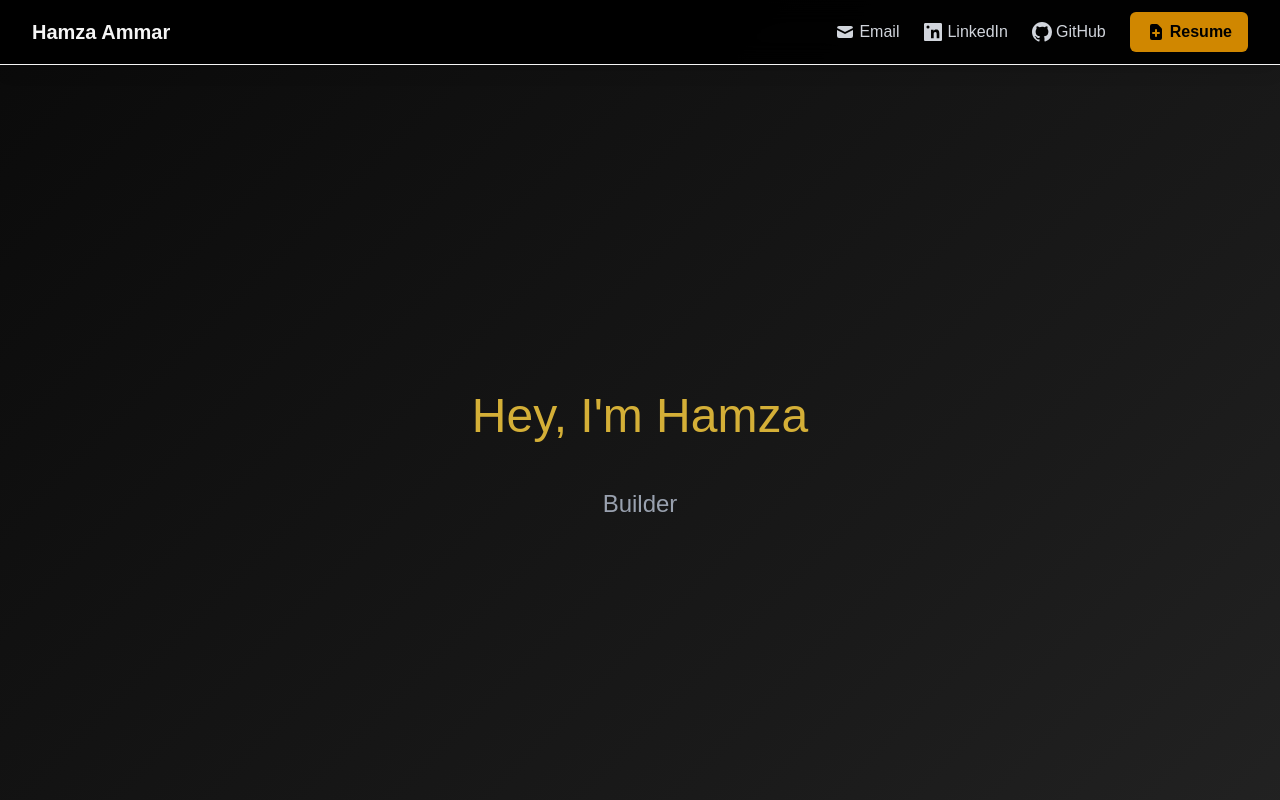
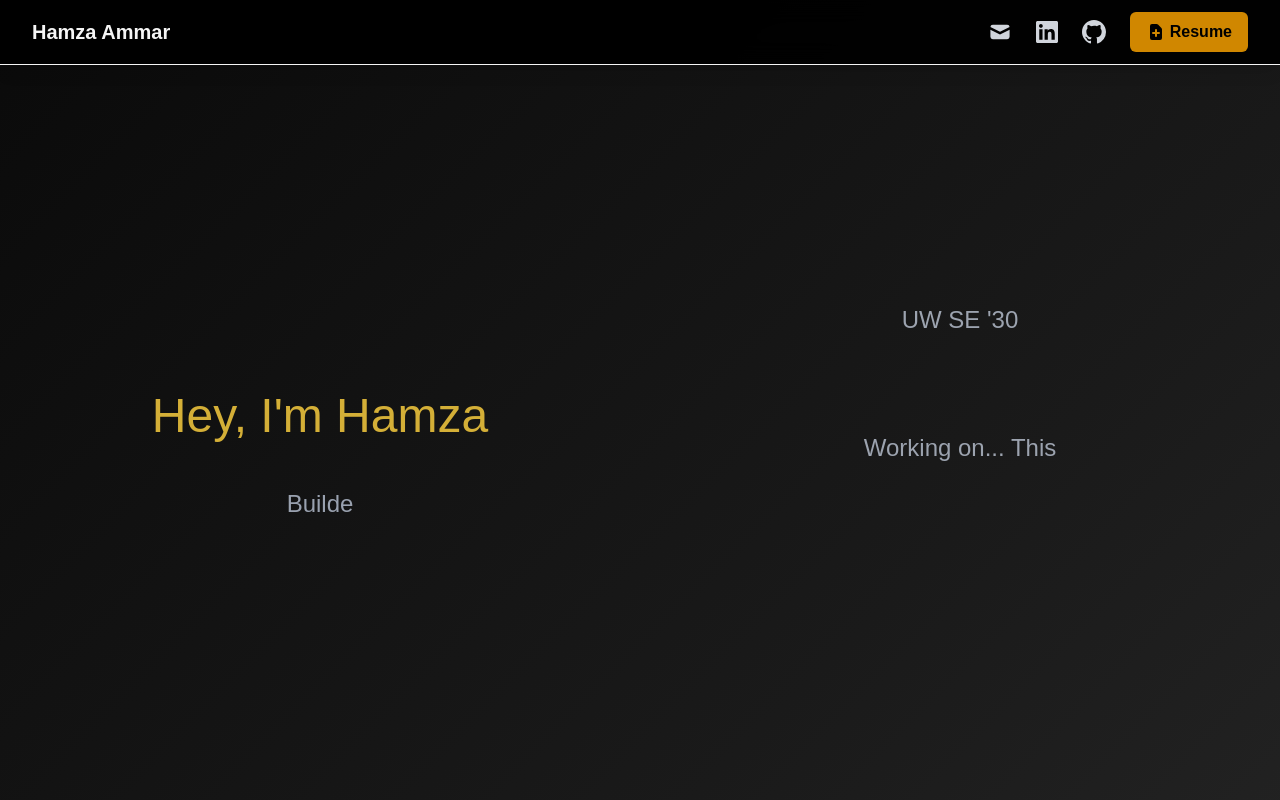
Before and after one commit to hamzakammar/hamzakammar, a Next.js app: page / in a window 1280 px wide. Shown: the top 800 px of the page. Built offline with nearby package versions, Linux system fonts and the light colour scheme.

Commit message:
feat(frontend): Added to main page, removed text from icons

```diff
--- a/src/app/experience.tsx
+++ b/src/app/experience.tsx
@@ -41,7 +41,7 @@ const experiences = [
 
 export default function Experience() {
   return (
-    <div className="max-w-2xl ml-8 px-4 py-12 text-white">
+    <div id="experience" className="max-w-2xl ml-8 px-4 py-12 text-white">
       <h1 className="text-2xl font-bold mb-10 text-center text-gold">Experience</h1>
       <div className="space-y-8">
         {experiences.map((exp, idx) => (
--- a/src/app/header.tsx
+++ b/src/app/header.tsx
@@ -15,35 +15,32 @@ export default function Header() {
               href="mailto:hamza.k.ammar@gmail.com"
               className="text-gray-300 hover:text-gold transition-colors duration-200 flex items-center space-x-1"
             >
-              <svg className="w-5 h-5" fill="currentColor" viewBox="0 0 20 20">
+              <svg className="w-6 h-6" fill="currentColor" viewBox="0 0 20 20">
                 <path d="M2.003 5.884L10 9.882l7.997-3.998A2 2 0 0016 4H4a2 2 0 00-1.997 1.884z" />
                 <path d="M18 8.118l-8 4-8-4V14a2 2 0 002 2h12a2 2 0 002-2V8.118z" />
               </svg>
-              <span>Email</span>
             </a>
 
             <a
               href="https://linkedin.com/in/hamzakammar"
               target="_blank"
               rel="noopener noreferrer"
-              className="text-gray-300 hover:text-gold transition-colors duration-200 flex items-center space-x-1"
+              className="text-gray-300 hover:text-gold transition-colors duration-200"
             >
-              <svg className="w-5 h-5" fill="currentColor" viewBox="0 0 20 20">
-                <path d="M16.338 16.338H13.67V12.16c0-.995-.017-2.277-1.387-2.277-1.39 0-1.601 1.086-1.601 2.207v4.248H8.014v-8.59h2.559v1.174h.037c.356-.675 1.227-1.387 2.526-1.387 2.703 0 3.203 1.778 3.203 4.092v4.711zM5.005 6.575a1.548 1.548 0 11-.003-3.096 1.548 1.548 0 01.003 3.096zm-1.337 9.763H6.34v-8.59H3.667v8.59zM17.668 1H2.328C1.595 1 1 1.581 1 2.298v15.403C1 18.418 1.595 19 2.328 19h15.34c.734 0 1.332-.582 1.332-1.299V2.298C19 1.581 18.402 1 17.668 1z" />
+              <svg className="w-5.5 h-5.5" fill="currentColor" viewBox="0 0 24 24">
+                <path d="M20.447 20.452h-3.554v-5.569c0-1.328-.027-3.037-1.852-3.037-1.853 0-2.136 1.445-2.136 2.939v5.667H9.351V9h3.414v1.561h.046c.477-.9 1.637-1.85 3.37-1.85 3.601 0 4.267 2.37 4.267 5.455v6.286zM5.337 7.433c-1.144 0-2.063-.926-2.063-2.065 0-1.138.92-2.063 2.063-2.063 1.14 0 2.064.925 2.064 2.063 0 1.139-.925 2.065-2.064 2.065zm1.782 13.019H3.555V9h3.564v11.452zM22.225 0H1.771C.792 0 0 .774 0 1.729v20.542C0 23.227.792 24 1.771 24h20.451C23.2 24 24 23.227 24 22.271V1.729C24 .774 23.2 0 22.222 0h.003z"/>
               </svg>
-              <span>LinkedIn</span>
             </a>
 
             <a
               href="https://github.com/hamzakammar"
               target="_blank"
               rel="noopener noreferrer"
-              className="text-gray-300 hover:text-gold transition-colors duration-200 flex items-center space-x-1"
+              className="text-gray-300 hover:text-gold transition-colors duration-200"
             >
-              <svg className="w-5 h-5" fill="currentColor" viewBox="0 0 20 20">
+              <svg className="w-6 h-6" fill="currentColor" viewBox="0 0 20 20">
                 <path fillRule="evenodd" d="M10 0C4.477 0 0 4.484 0 10.017c0 4.425 2.865 8.18 6.839 9.504.5.092.682-.217.682-.483 0-.237-.008-.868-.013-1.703-2.782.605-3.369-1.343-3.369-1.343-.454-1.158-1.11-1.466-1.11-1.466-.908-.62.069-.608.069-.608 1.003.07 1.531 1.032 1.531 1.032.892 1.53 2.341 1.088 2.91.832.092-.647.35-1.088.636-1.338-2.22-.253-4.555-1.113-4.555-4.951 0-1.093.39-1.988 1.029-2.688-.103-.253-.446-1.272.098-2.65 0 0 .84-.27 2.75 1.026A9.564 9.564 0 0110 4.844c.85.004 1.705.115 2.504.337 1.909-1.296 2.747-1.027 2.747-1.027.546 1.379.203 2.398.1 2.651.64.7 1.028 1.595 1.028 2.688 0 3.848-2.339 4.695-4.566 4.942.359.31.678.921.678 1.856 0 1.338-.012 2.419-.012 2.747 0 .268.18.58.688.482A10.019 10.019 0 0020 10.017C20 4.484 15.522 0 10 0z" clipRule="evenodd" />
               </svg>
-              <span>GitHub</span>
             </a>
 
             <a
--- a/src/app/intro.tsx
+++ b/src/app/intro.tsx
@@ -2,7 +2,11 @@
 import { TypeAnimation } from 'react-type-animation';
 import { useState } from 'react';
 
-export default function Intro() {
+interface IntroProps {
+  onIntroComplete?: () => void;
+}
+
+export default function Intro({ onIntroComplete }: IntroProps) {
     const [showSecond, setShowSecond] = useState(false);
     return (
         <div className="flex flex-col items-center justify-center min-h-screen relative">
@@ -12,7 +16,12 @@ export default function Intro() {
                         sequence={[
                             "Hey, I'm Hamza",
                             1000,
-                            () => setShowSecond(true)
+                            () => {
+                                setShowSecond(true);
+                                if (onIntroComplete) {
+                                    onIntroComplete(); // Trigger immediately
+                                }
+                            }
                         ]}
                         wrapper="div"
                         speed={25}
--- a/src/app/page.tsx
+++ b/src/app/page.tsx
@@ -1,20 +1,34 @@
+'use client';
+import { useState } from 'react';
 import Intro from "./intro";
+import AboutMe from "./aboutme";
 import Experience from "./experience";
 import Projects from "./projects";
-// import AboutMe from "./aboutme";
 import Header from "./header";
+import WorkingOn from "./workingOn";
 
 export default function Home() {
+  const [workingOnTrigger, setWorkingOnTrigger] = useState(false);
+
+  const handleIntroComplete = () => {
+    setWorkingOnTrigger(true);
+  };
+
   return (
    <div className="flex flex-col">
     <Header />
-    <div className="pt-16">
-      <Intro />
-      {/* <AboutMe /> */}
-      <div className="flex">
-        <Experience />
-        <Projects />
+    <div className="pt-16 flex w-full">
+      <div className="flex-1 flex justify-center items-center">
+        <Intro onIntroComplete={handleIntroComplete} />
+        {/* <AboutMe /> */}
       </div>
+      <div className="flex-1 flex justify-center items-center">
+        <WorkingOn trigger={workingOnTrigger} />
+      </div>
+    </div>
+    <div className="flex">
+      <Experience />
+      <Projects />
     </div>
    </div>
   );
--- /dev/null
+++ b/src/app/workingOn.tsx
@@ -0,0 +1,92 @@
+'use client';
+import React, { useState, useEffect } from 'react';
+import { TypeAnimation } from 'react-type-animation';
+
+interface WorkingOnProps {
+  trigger?: boolean;
+}
+
+export default function WorkingOn({ trigger = false }: WorkingOnProps) {
+  const [currentAnimation, setCurrentAnimation] = useState(0);
+
+  useEffect(() => {
+    if (trigger) {
+      // Start the first animation after a delay
+      setTimeout(() => setCurrentAnimation(1), 0);
+    }
+  }, [trigger]);
+
+  const scrollToExperience = () => {
+    document.getElementById('experience')?.scrollIntoView({ behavior: 'smooth' });
+  };
+
+  return (
+    <div className="max-w-4xl mx-auto px-4 py-12 text-white">
+      <div className="text-center mb-8">
+        <div className="h-24 flex items-center justify-center">
+          {currentAnimation >= 1 && (
+            <TypeAnimation
+              sequence={[
+                "UW SE '30",
+                1000,
+                () => setCurrentAnimation(2)
+              ]}
+              wrapper="div"
+              speed={2}
+              cursor={false}
+              style={{ fontSize: '1.5em', display: 'block', color: '#9ca3af' }}
+            />
+          )}
+        </div>
+      </div>
+
+      <div className="text-center mb-8">
+        <div className="h-24 flex items-center justify-center">
+          {currentAnimation >= 2 && (
+            <TypeAnimation
+              sequence={[
+                "Working on... This website",
+                1000,
+                () => setCurrentAnimation(3)
+              ]}
+              wrapper="div"
+              speed={2}
+              cursor={false}
+              style={{ fontSize: '1.5em', display: 'block', color: '#9ca3af' }}
+            />
+          )}
+        </div>
+      </div>
+
+      <div className="text-center mb-8">
+        <div className="h-24 flex items-center justify-center">
+          {currentAnimation >= 3 && (
+            <TypeAnimation
+              sequence={[
+                "Prev. at Kuzu db",
+                1000,
+              ]}
+              wrapper="div"
+              speed={2}
+              cursor={false}
+              repeat={Infinity}
+              style={{ fontSize: '1.5em', display: 'block', color: '#9ca3af' }}
+            />
+          )}
+        </div>
+      </div>
+
+      {/* Experience Button */}
+      {currentAnimation >= 3 && (
+        <div className="text-center mt-8">
+          <button
+            onClick={scrollToExperience}
+            className="bg-yellow-600 hover:bg-yellow-500 text-black px-6 py-3 rounded-md transition-all duration-300 font-semibold text-lg hover:scale-105"
+          >
+            See My Experience
+          </button>
+        </div>
+      )}
+    </div>
+  );
+}
```
